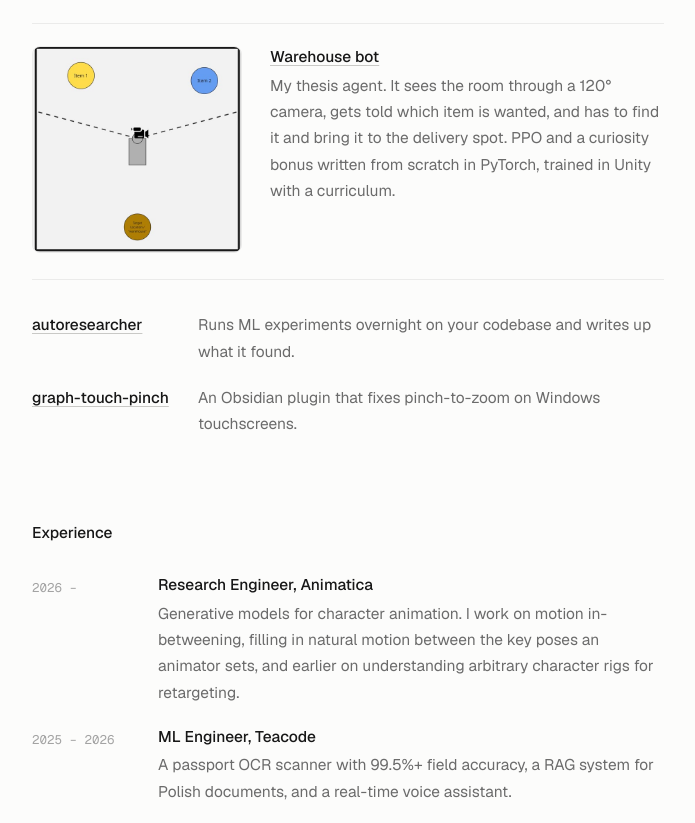
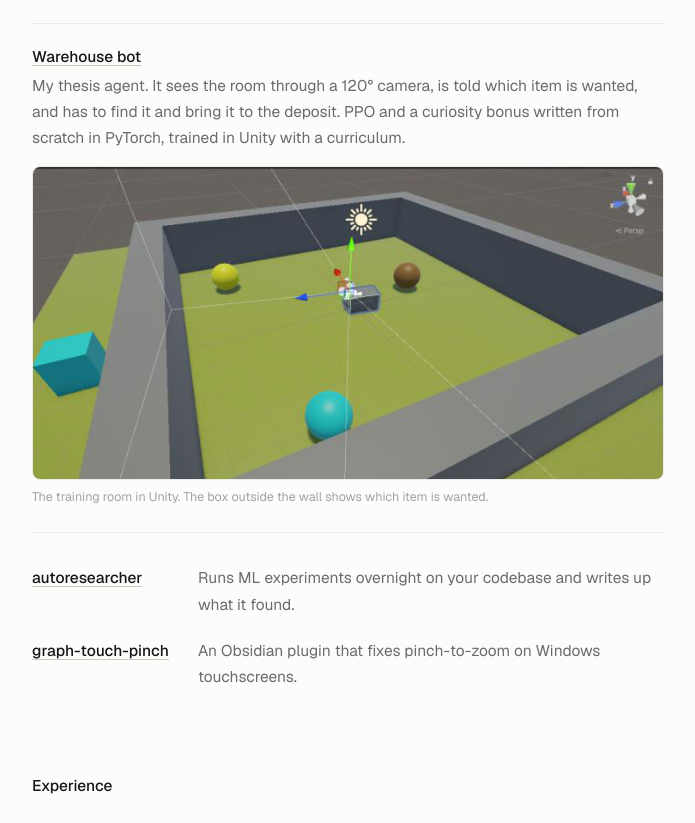
Before and after one commit to Pawcharz/pawcharz.github.io, a plain HTML site: page index.html in a window 1280 px wide. Shown: the part 1853-2676 px from the top of the page, without its empty margins (292-987 px from the left). Drawn offline with nearby package versions, Linux system fonts and the light colour scheme.

Commit message:
Show the Unity training room for the warehouse bot
Co-Authored-By: Claude Opus 5.5 <noreply@anthropic.com>

```diff
--- a/index.html
+++ b/index.html
@@ -97,14 +97,13 @@
         </video>
       </article>
 
-      <article class="project split split-media">
+      <article class="project">
+        <h3><a href="https://github.com/Pawcharz/warehouse-bot-training">Warehouse bot</a></h3>
+        <p>My thesis agent. It sees the room through a 120° camera, is told which item is wanted, and has to find it and bring it to the deposit. PPO and a curiosity bonus written from scratch in PyTorch, trained in Unity with a curriculum.</p>
         <figure>
-          <img src="assets/warehouse-env.jpg" alt="Top-down sketch of the environment: the agent with a forward camera, two items and a delivery spot" loading="lazy" width="600" height="592">
+          <img src="assets/warehouse-unity.jpg" alt="The training room in Unity: walled floor, coloured balls as items, the agent in the middle" loading="lazy" width="717" height="355">
+          <figcaption>The training room in Unity. The box outside the wall shows which item is wanted.</figcaption>
         </figure>
-        <div>
-          <h3><a href="https://github.com/Pawcharz/warehouse-bot-training">Warehouse bot</a></h3>
-          <p>My thesis agent. It sees the room through a 120° camera, gets told which item is wanted, and has to find it and bring it to the delivery spot. PPO and a curiosity bonus written from scratch in PyTorch, trained in Unity with a curriculum.</p>
-        </div>
       </article>
 
       <ul class="rows projects">
```
Also changed, not shown: assets/warehouse-env.jpg (deleted), assets/warehouse-unity.jpg (added).
